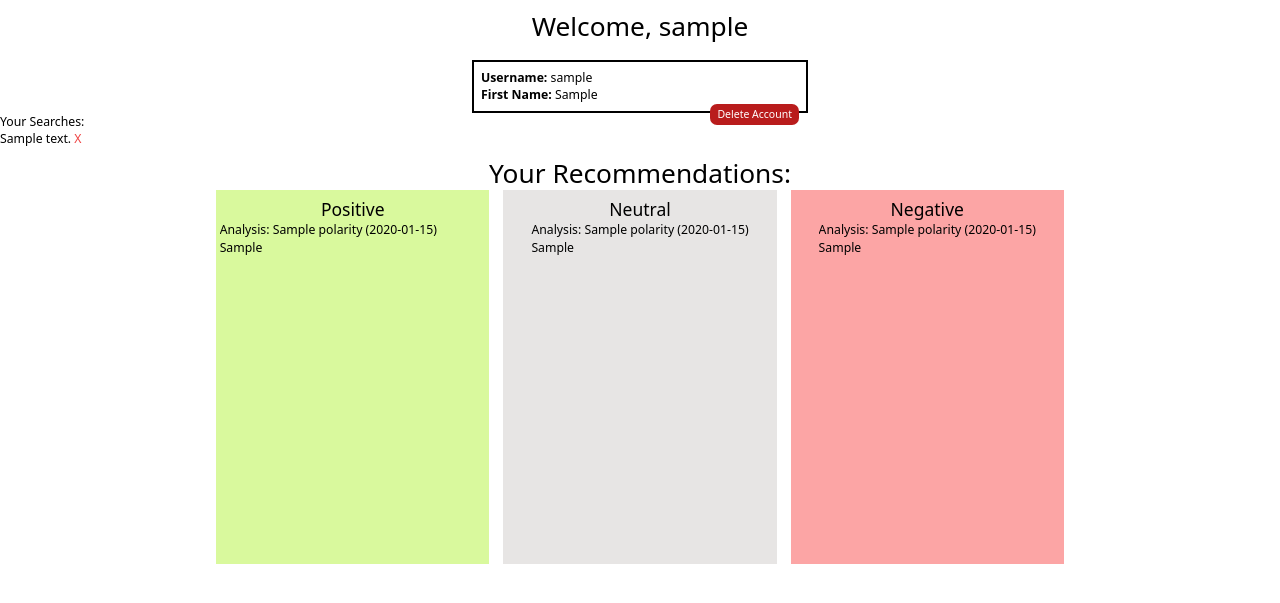
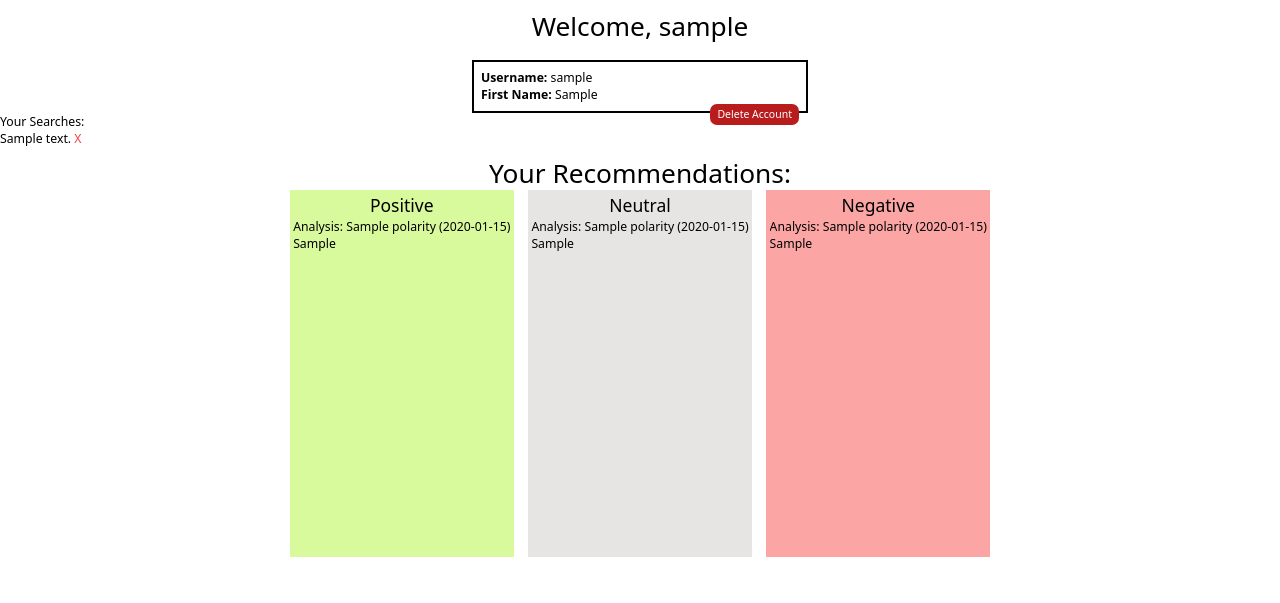
Before and after one commit to jwhudnall/Veritasearch, a Flask app: template templates/users/user-details.html in a window 1280 px wide. Shown: the part 42-645 px from the top of the page. Run offline with Flask 2, Linux system fonts and the light colour scheme; tables that the repository leaves empty hold one stand-in row (values such as "Sample post"); the template is opened without the code that fills it: values that come from a table or form of the project are taken from there, most other values are stand-ins (such as "Sample title", 1, 10 or a date in 2020); parts of the project's set-up code (start-up, migrations or seed data) failed here and were passed over; some libraries are stand-ins or nearby versions.

Commit message:
Fix padding issue for main container

```diff
--- a/app.py
+++ b/app.py
@@ -105,15 +105,12 @@ def handle_search():
     q_start_time = time.time()
     raw_tweets = query_twitter_v1(query, count=20, lang='en')
     if raw_tweets:
-        if user:
-            # Articles only kept if a user is logged in
-            append_to_db(pruned_tweets, new_query)
         pruned_tweets = prune_tweets(raw_tweets)
         categorized_tweets = categorize_by_sentiment(pruned_tweets)
-        # json_tweets = json.dumps(categorized_tweets)
         q_time = round(time.time() - q_start_time, 2)
+        if user:
+            append_to_db(pruned_tweets, new_query)
 
-        # session['tweets'] = categorized_tweets
         session['query'] = query
         # return redirect(url_for('handle_search', tweets=json_tweets, query=query, q_time=q_time))
         return render_template('search-results.html', tweets=categorized_tweets, query=query, q_time=q_time)
--- a/templates/base.html
+++ b/templates/base.html
@@ -91,5 +91,8 @@
 
     return t;
   }(document, "script", "twitter-wjs"));</script>
+  <!-- Footer -->
+
+  <!-- End Footer -->
 </body>
 </html>
--- a/templates/users/user-details.html
+++ b/templates/users/user-details.html
@@ -53,7 +53,7 @@
   <div id="tweetsContainer" class="grid justify-center">
     <div class="container px-8 grid grid-cols-3 gap-4 text-black">
       <!-- Positive  -->
-      <div class="px-1 py-2 bg-lime-200">
+      <div class="px-1 py-1 bg-lime-200">
         <div><h2 class="text-xl text-center" id="tweetsPositive">Positive</h2></div>
         {% if tweets[0] %}
         <div class="overflow-y-auto h-96">
@@ -73,7 +73,7 @@
         {% endif %}
       </div>
       <!-- Neutral DO THIS FOR ALL -->
-      <div class="bg-orange-500 px-8 py-2 bg-stone-200">
+      <div class="px-1 py-1 bg-stone-200">
         <div><h2 class="text-center text-xl" id="tweetsNeutral">Neutral</h2></div>
         {% if tweets[1] %}
         <div class="overflow-y-auto h-96">
@@ -93,7 +93,7 @@
           {% endif %}
       </div>
       <!-- Negative  -->
-      <div class="bg-orange-500 px-8 py-2 bg-red-300">
+      <div class="px-1 py-1 bg-red-300">
         <div><h2 class="text-center text-xl" id="tweetsNegative">Negative</h2></div>
         {% if tweets[2] %}
         <div class="overflow-y-auto h-96">
```
